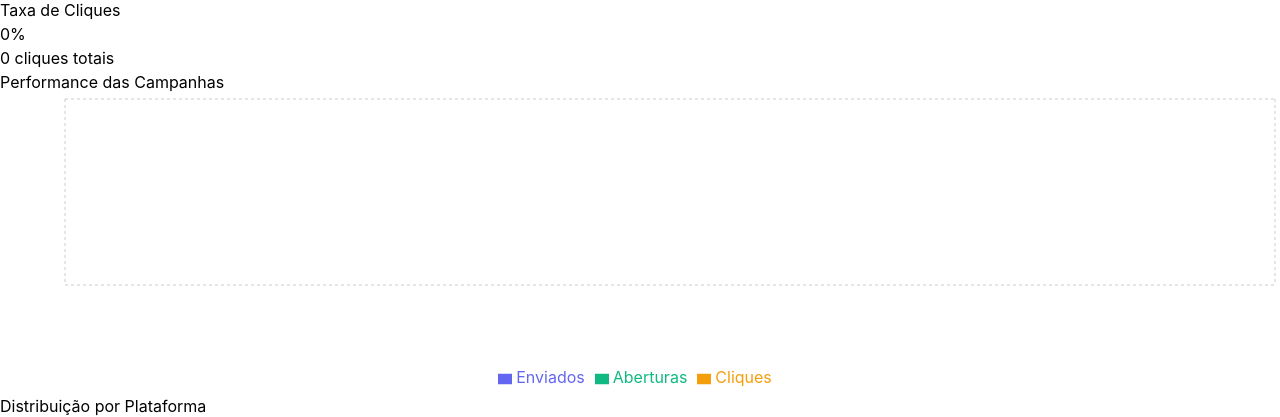
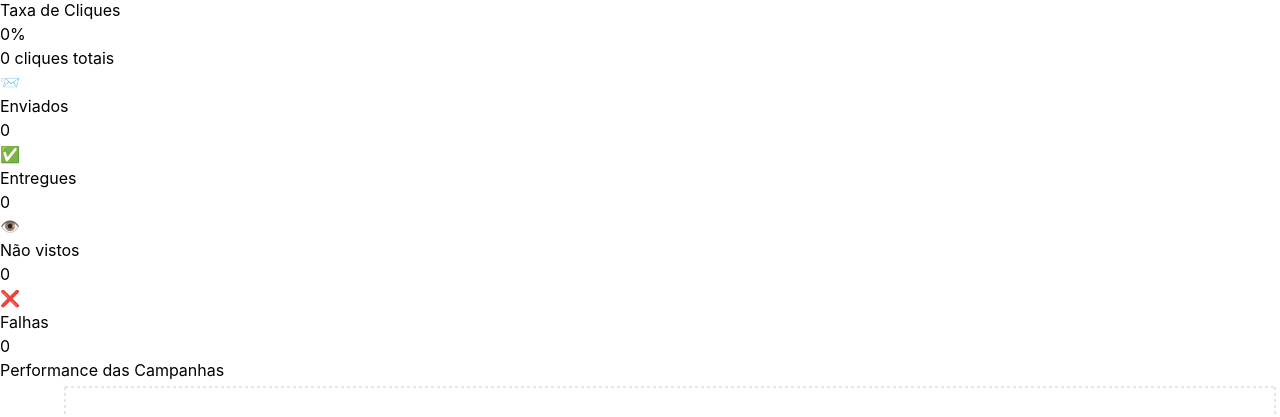
Before and after one commit to EdeMachado/MarketingSystem, a React (Vite) app in the folder frontend/: page / in a window 1280 px wide. Shown: the part 650-1067 px from the top of the page. Built offline with nearby package versions, Linux system fonts and the light colour scheme; no server answers.

Commit message:
Dashboard: KPIs de Enviados, Entregues, NÃ£o vistos e Falhas; mantÃ©m taxas de abertura/clique

```diff
--- a/frontend/src/pages/Dashboard.tsx
+++ b/frontend/src/pages/Dashboard.tsx
@@ -73,6 +73,9 @@
   const totalSent = campaigns?.reduce((sum: number, c: any) => sum + (c.stats?.sent || 0), 0) || 0;
   const totalOpened = campaigns?.reduce((sum: number, c: any) => sum + (c.stats?.opened || 0), 0) || 0;
   const totalClicked = campaigns?.reduce((sum: number, c: any) => sum + (c.stats?.clicked || 0), 0) || 0;
+  const totalDelivered = campaigns?.reduce((sum: number, c: any) => sum + (c.stats?.delivered || 0), 0) || 0;
+  const totalFailed = campaigns?.reduce((sum: number, c: any) => sum + (c.stats?.failed || 0), 0) || 0;
+  const totalUnseen = Math.max(0, totalSent - totalOpened);
 
   const openRate = totalSent > 0 ? ((totalOpened / totalSent) * 100).toFixed(1) : '0';
   const clickRate = totalSent > 0 ? ((totalClicked / totalSent) * 100).toFixed(1) : '0';
@@ -148,6 +151,62 @@
                   <dt className="text-sm font-medium text-gray-500 truncate">Taxa de Cliques</dt>
                   <dd className="text-2xl font-bold text-gray-900">{clickRate}%</dd>
                   <dd className="text-xs text-gray-500">{totalClicked} cliques totais</dd>
+                </dl>
+              </div>
+            </div>
+          </div>
+        </div>
+      </div>
+
+      {/* KPIs de Entrega/Abertura/Clique/Não vistos */}
+      <div className="grid grid-cols-1 gap-5 sm:grid-cols-2 lg:grid-cols-4 mb-8">
+        <div className="bg-white overflow-hidden shadow rounded-lg">
+          <div className="p-5">
+            <div className="flex items-center">
+              <div className="flex-shrink-0 bg-emerald-500 rounded-md p-3"><span className="text-2xl">📨</span></div>
+              <div className="ml-5 w-0 flex-1">
+                <dl>
+                  <dt className="text-sm font-medium text-gray-500 truncate">Enviados</dt>
+                  <dd className="text-2xl font-bold text-gray-900">{totalSent}</dd>
+                </dl>
+              </div>
+            </div>
+          </div>
+        </div>
+        <div className="bg-white overflow-hidden shadow rounded-lg">
+          <div className="p-5">
+            <div className="flex items-center">
+              <div className="flex-shrink-0 bg-teal-500 rounded-md p-3"><span className="text-2xl">✅</span></div>
+              <div className="ml-5 w-0 flex-1">
+                <dl>
+                  <dt className="text-sm font-medium text-gray-500 truncate">Entregues</dt>
+                  <dd className="text-2xl font-bold text-gray-900">{totalDelivered}</dd>
+                </dl>
+              </div>
+            </div>
+          </div>
+        </div>
+        <div className="bg-white overflow-hidden shadow rounded-lg">
+          <div className="p-5">
+            <div className="flex items-center">
+              <div className="flex-shrink-0 bg-yellow-500 rounded-md p-3"><span className="text-2xl">👁️</span></div>
+              <div className="ml-5 w-0 flex-1">
+                <dl>
+                  <dt className="text-sm font-medium text-gray-500 truncate">Não vistos</dt>
+                  <dd className="text-2xl font-bold text-gray-900">{totalUnseen}</dd>
+                </dl>
+              </div>
+            </div>
+          </div>
+        </div>
+        <div className="bg-white overflow-hidden shadow rounded-lg">
+          <div className="p-5">
+            <div className="flex items-center">
+              <div className="flex-shrink-0 bg-rose-500 rounded-md p-3"><span className="text-2xl">❌</span></div>
+              <div className="ml-5 w-0 flex-1">
+                <dl>
+                  <dt className="text-sm font-medium text-gray-500 truncate">Falhas</dt>
+                  <dd className="text-2xl font-bold text-gray-900">{totalFailed}</dd>
                 </dl>
               </div>
             </div>
```
